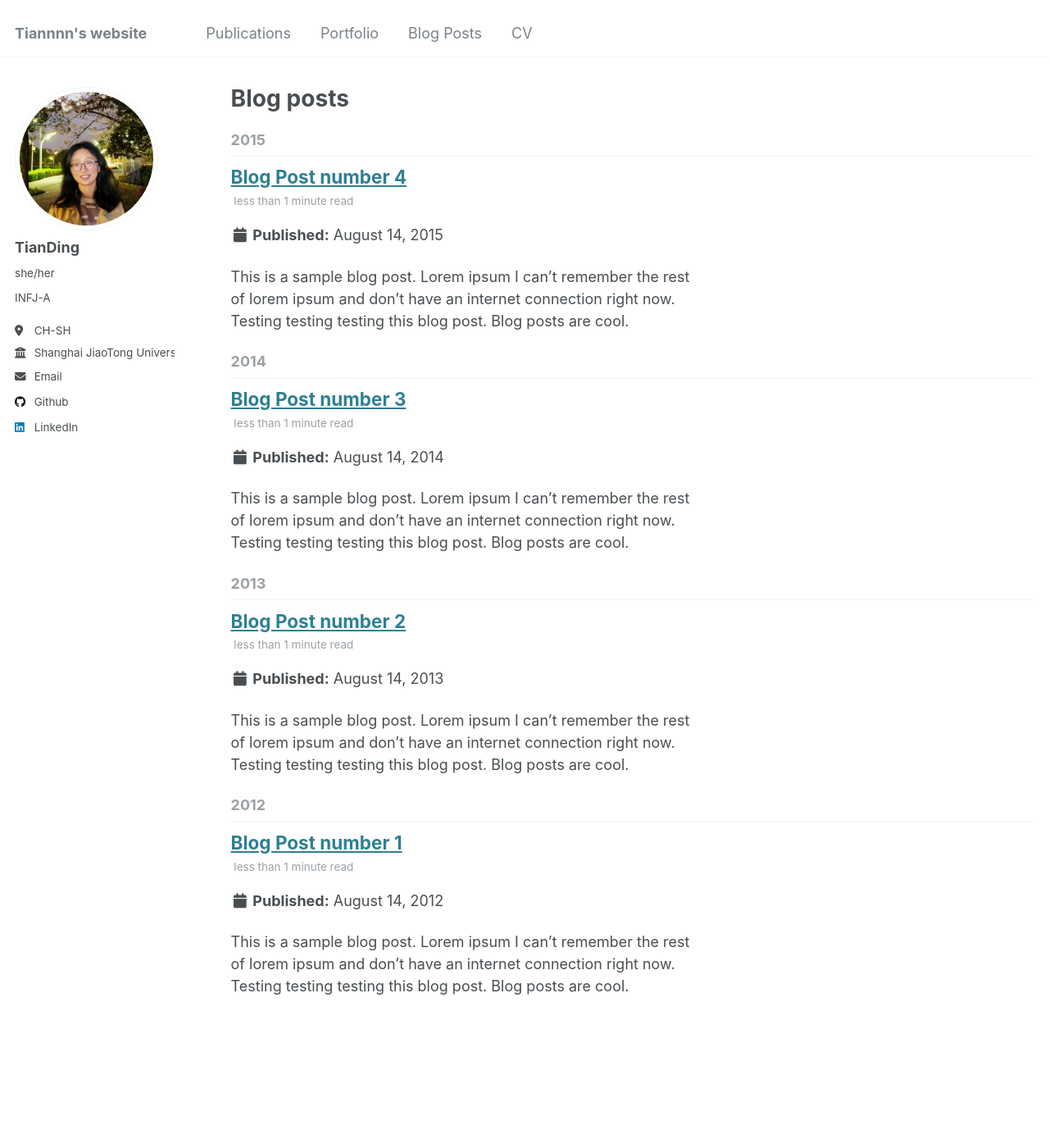
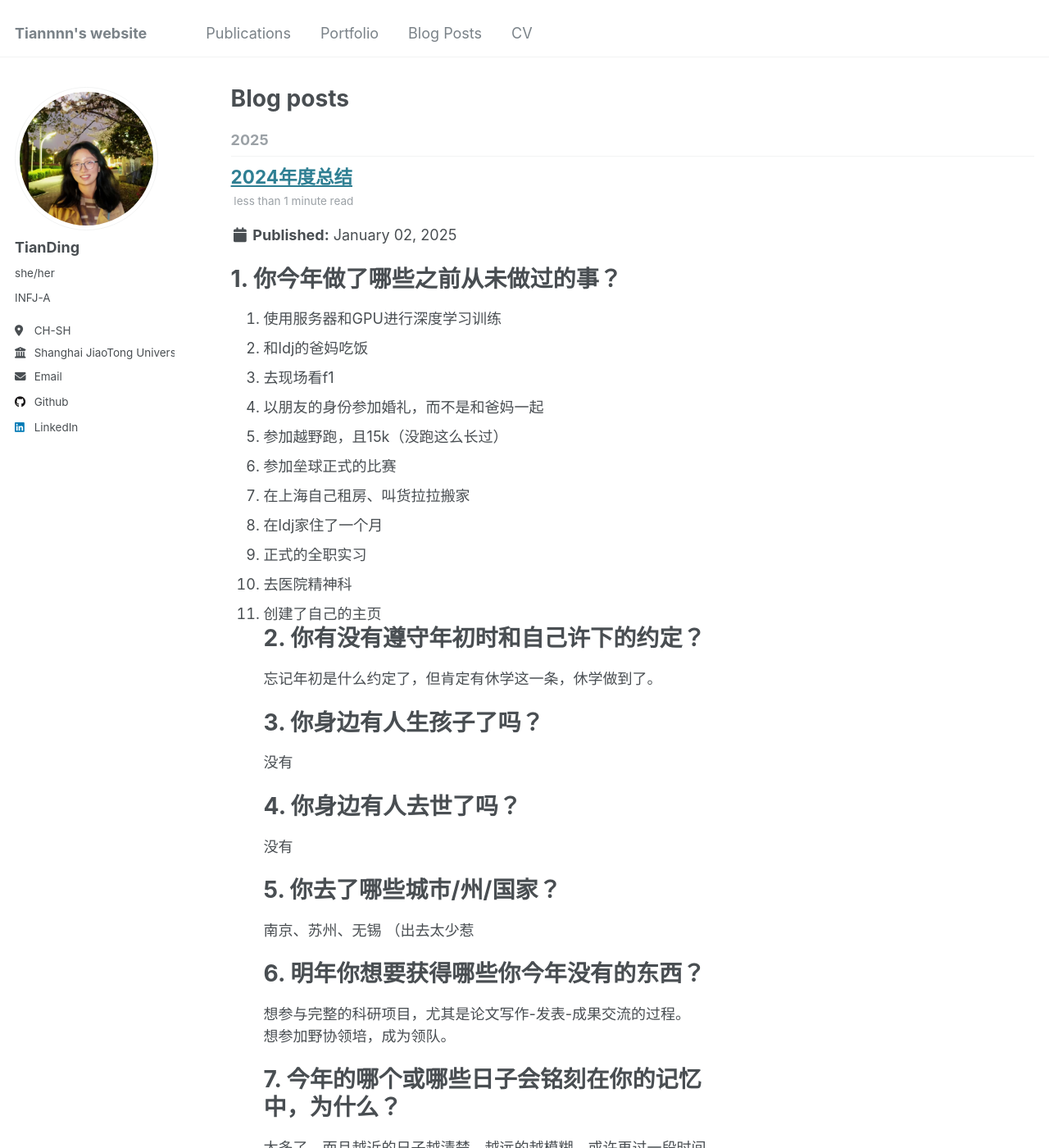
Before and after one commit to Tiannn0703/Tiannn0703.github.io, a Jekyll site: the page built from _pages/year-archive.html, in a window 1280 px wide and 1400 px high. Shown: the whole window at 82% size. Built offline with Jekyll 4.4.1, drawn with Linux system fonts in a browser that asks for light colours; part of the change alters nothing that is shown; some of the changed text lies outside the part shown.

Commit message:
Add 2024 yearly review blog post

```diff
--- a/_posts/2024-yearly-review.md
+++ b/_posts/2024-01-02-2024YearlyReview.md
@@ -1,7 +1,7 @@
 ---
 title: '2024年度总结'
 date: 2025-01-02
-permalink: /posts/2025/01/blog-post-1/
+permalink: /posts/2025/01/2024YearlyReview/
 tags:
   - Yearly Review
 ---
```
